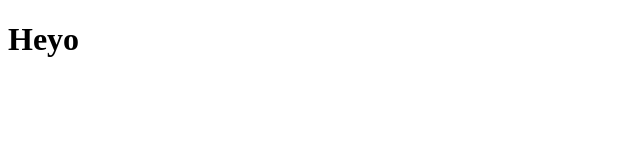
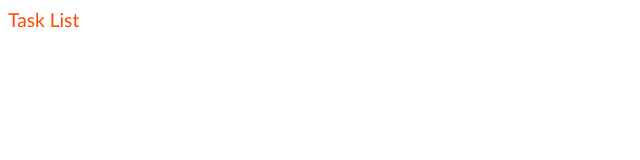
Before and after one commit to tonytrivi/ToDoList, a React app: page / in a window 1280 px wide. Shown: the whole page, without its empty margins (0-640 px from the left). Built offline with nearby package versions, Linux system fonts and the light colour scheme.

Commit message:
adding tasklist component

```diff
--- a/components/app.js
+++ b/components/app.js
@@ -1,10 +1,40 @@
 import React from 'react';
+import TaskList from './tasklist.js';
+
+const tasks = [
+    {
+        description: 'paint the fence',
+        timeCreated: Date.now(),
+        isCompleted: false,
+        isExpired: false
+    },
+    {
+        description: 'wax the car',
+        timeCreated: Date.now(),
+        isCompleted: false,
+        isExpired: false
+    },
+    {
+        description: 'sand the floor',
+        timeCreated: Date.now(),
+        isCompleted: true,
+        isExpired: false
+    }
+];
 
 export default class App extends React.Component {
+    constructor(props){
+        super(props);
+
+        this.state = {
+            tasks: tasks
+        };
+    }
+
     render() {
         return (
             <div>
-                <h1>Heyo</h1>
+                <TaskList tasks={this.state.tasks}/>
             </div>
         );
     }
--- /dev/null
+++ b/components/tasklist.js
@@ -0,0 +1,14 @@
+import React from 'react';
+
+export default class TaskList extends React.Component {
+    render() {
+        console.log(this.props.tasks);
+
+        return (
+            <div>
+                <div><span className="header-text">Task List</span></div>
+                <ul></ul>
+            </div>
+        );
+    }
+}
--- a/index.html
+++ b/index.html
@@ -1,7 +1,8 @@
 <!DOCTYPE html>
 <html>
     <head>
-        <title>to do list</title>
+        <title>task list</title>
+        <link rel="stylesheet" type="text/css" href="styles.css">
     </head>
     <body>
         <div id="app" />
--- /dev/null
+++ b/styles.css
@@ -0,0 +1,5 @@
+.header-text {
+    color: orangered;
+    font-family: 'Gill Sans', 'Gill Sans MT', Calibri, 'Trebuchet MS', sans-serif;
+    font-size: 1.2em;
+}
```
